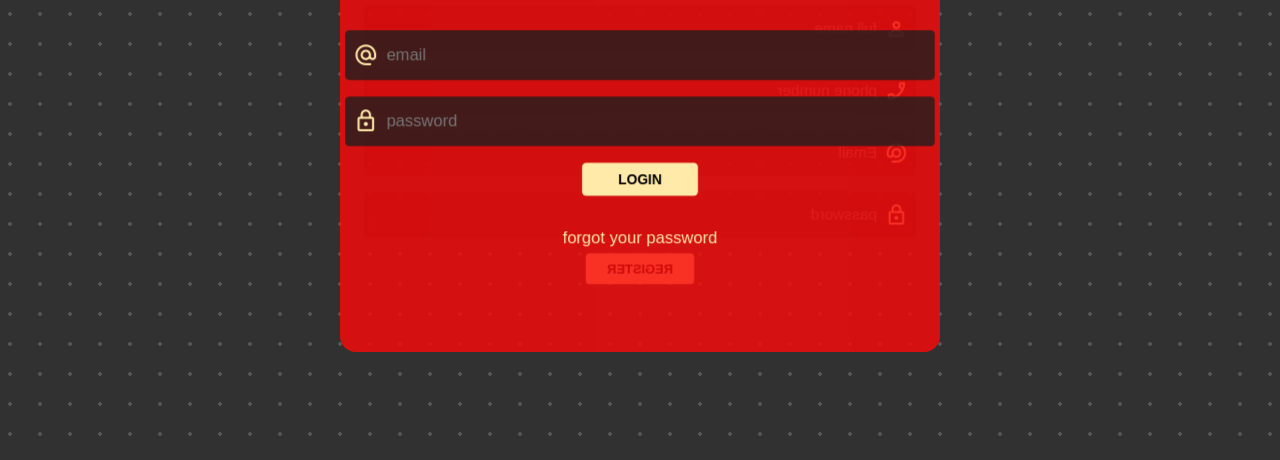
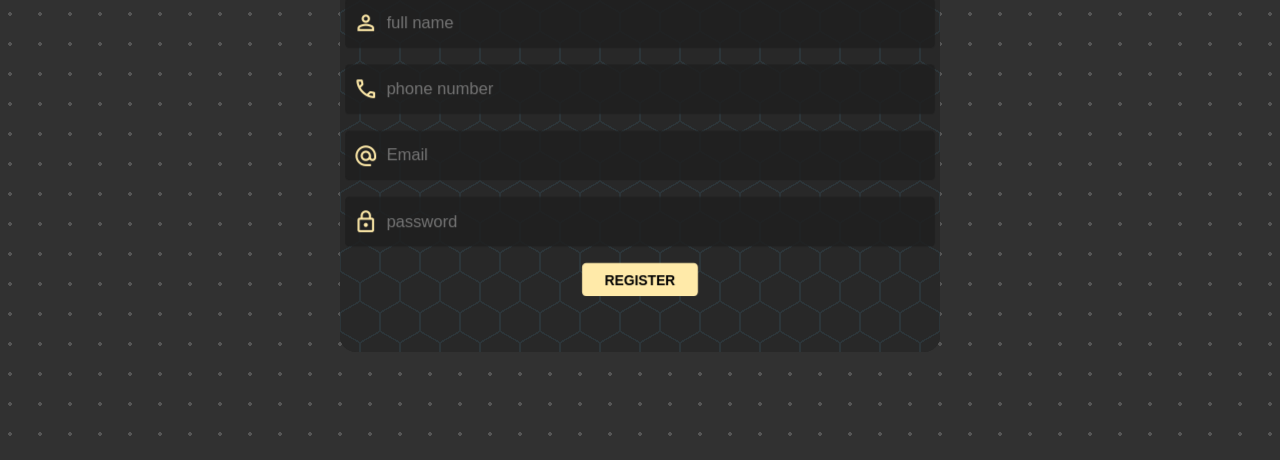
Before and after one commit to BeqaGvelesiani/3d-form, a plain HTML site: page index.html in a window 1280 px wide. Shown: the part 356-816 px from the top of the page. Drawn offline with nearby package versions, Linux system fonts and the light colour scheme.

Commit message:
frgthjnm

```diff
--- a/index.js
+++ b/index.js
@@ -9,7 +9,7 @@ let rotationTime = 1000;
 prop.setProperty("--rotationTime", `${rotationTime}ms`);
 
 let rotation1 = 0;
-let rotation2 = 0.5;
+let rotation2 = 0;
 
 signUpForm.style.transform = `rotateY(${rotation2}turn)`;
 
--- a/styles.css
+++ b/styles.css
@@ -89,7 +89,53 @@ body {
   height: 100%;
   width: 100%;
   /* ----------------- */
-background-color: #f90b0b95;
+
+  background: radial-gradient(
+        circle farthest-side at 0% 50%,
+        #282828 23.5%,
+        rgba(255, 170, 0, 0) 0
+      )
+      21px 30px,
+    radial-gradient(
+        circle farthest-side at 0% 50%,
+        #2c3539 24%,
+        rgba(240, 166, 17, 0) 0
+      )
+      19px 30px,
+    linear-gradient(
+        #282828 14%,
+        rgba(240, 166, 17, 0) 0,
+        rgba(240, 166, 17, 0) 85%,
+        #282828 0
+      )
+      0 0,
+    linear-gradient(
+        150deg,
+        #282828 24%,
+        #2c3539 0,
+        #2c3539 26%,
+        rgba(240, 166, 17, 0) 0,
+        rgba(240, 166, 17, 0) 74%,
+        #2c3539 0,
+        #2c3539 76%,
+        #282828 0
+      )
+      0 0,
+    linear-gradient(
+        30deg,
+        #282828 24%,
+        #2c3539 0,
+        #2c3539 26%,
+        rgba(240, 166, 17, 0) 0,
+        rgba(240, 166, 17, 0) 74%,
+        #2c3539 0,
+        #2c3539 76%,
+        #282828 0
+      )
+      0 0,
+    linear-gradient(90deg, #2c3539 2%, #282828 0, #282828 98%, #2c3539 0%) 0 0
+      #282828;
+  background-size: 40px 60px;
   /* ------------------------------ */
   display: grid;
   grid-template-rows: 1fr 6fr;
@@ -99,10 +145,8 @@ background-color: #f90b0b95;
   /*  */
   transition: transform var(--rotationTime) linear;
   position: absolute;
-  transform-style: preserve-3d;
+
 }
-
-
 
 .inputName {
   height: 2rem;
@@ -177,6 +221,11 @@ input:focus {
   perspective: 1500px;
 }
 
+#signInForm {
+  transform-style: preserve-3d;
+}
+
 #signUpForm {
-  z-index: -1;
+  transform-style: preserve-3d;
+  transform: rotateY(0turn);
 }
```
